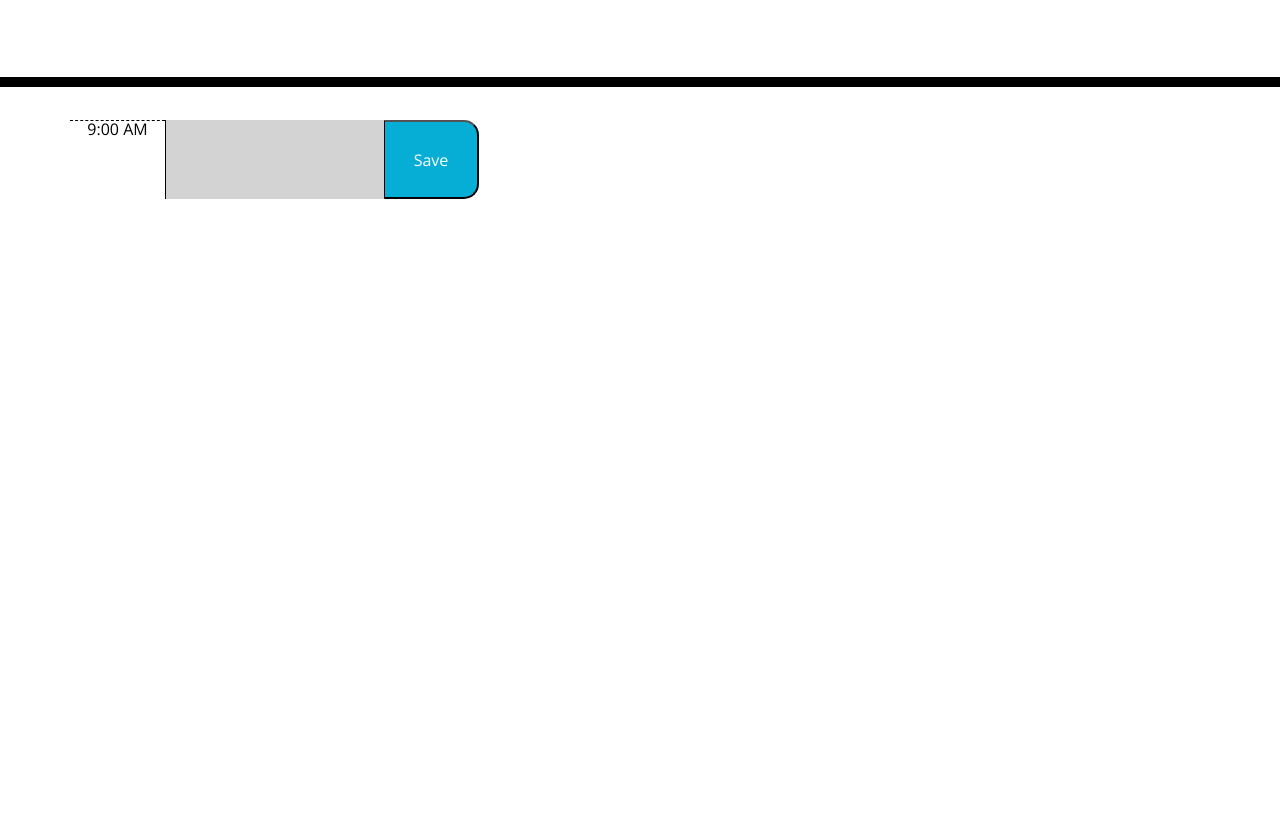
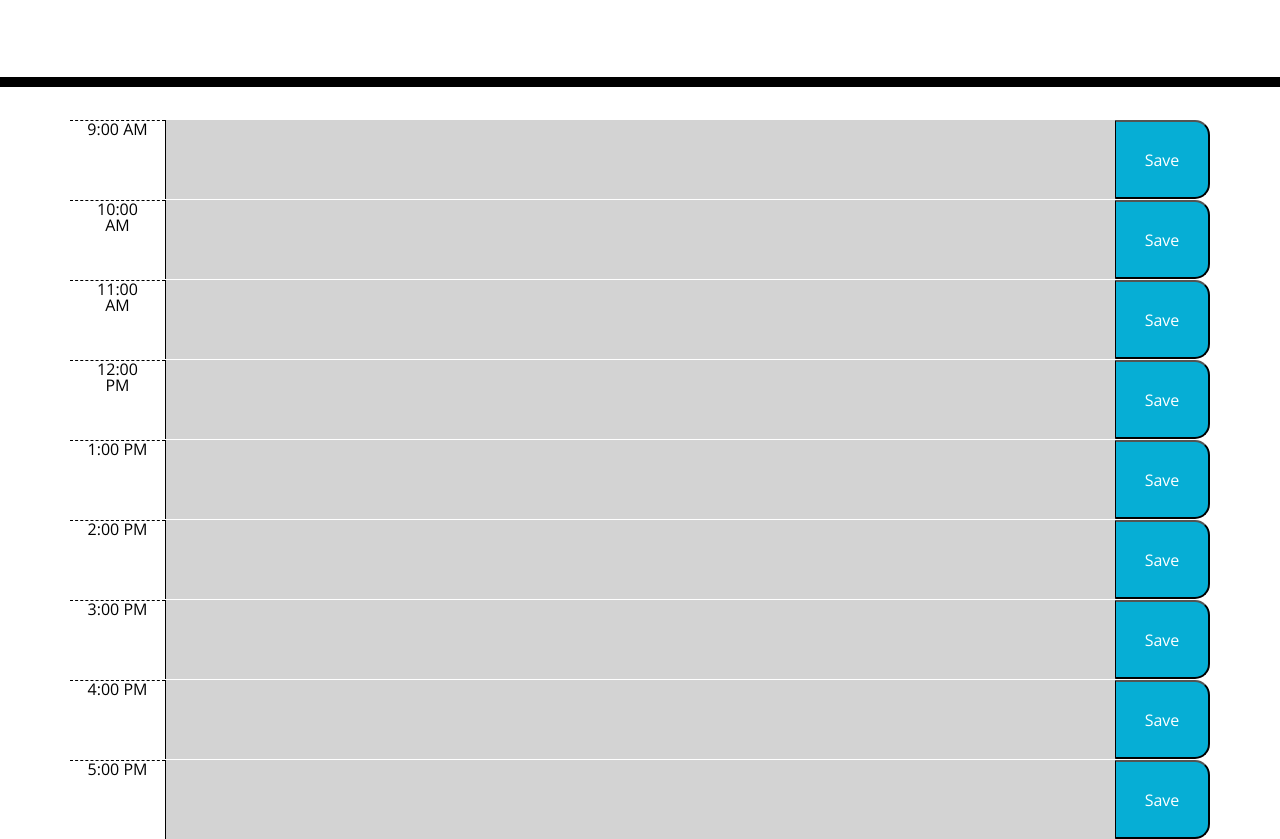
Before and after one commit to sharkattack182/scheduler, a plain HTML site: page index.html in a window 1280 px wide. Shown: the part 181-1020 px from the top of the page. Before the commit the page ends 800 px from the top, so only its background shows below. Drawn offline with nearby package versions, Linux system fonts and the light colour scheme; files that its build step writes are made by us from their sources.

Commit message:
added the rest of the hours for the work day

```diff
--- a/index.html
+++ b/index.html
@@ -1,24 +1,15 @@
 <!DOCTYPE html>
 <html lang="en">
+
 <head>
     <meta charset="UTF-8" />
     <meta name="viewport" content="width=device-width, initial-scale=1.0" />
     <meta http-equiv="X-UA-Compatible" content="ie=edge" />
-    <link
-      rel="stylesheet"
-      href="https://stackpath.bootstrapcdn.com/bootstrap/4.3.1/css/bootstrap.min.css"
-    />
-    <link
-      rel="stylesheet"
-      href="https://use.fontawesome.com/releases/v5.8.1/css/all.css"
-      integrity="sha384-50oBUHEmvpQ+1lW4y57PTFmhCaXp0ML5d60M1M7uH2+nqUivzIebhndOJK28anvf"
-      crossorigin="anonymous"
-    />
-    <link
-      href="https://fonts.googleapis.com/css?family=Open+Sans&display=swap"
-      rel="stylesheet"
-    />
-    <link rel="stylesheet" href="style.css" />
+    <link rel="stylesheet" href="https://stackpath.bootstrapcdn.com/bootstrap/4.3.1/css/bootstrap.min.css" />
+    <link rel="stylesheet" href="https://use.fontawesome.com/releases/v5.8.1/css/all.css"
+        integrity="sha384-50oBUHEmvpQ+1lW4y57PTFmhCaXp0ML5d60M1M7uH2+nqUivzIebhndOJK28anvf" crossorigin="anonymous" />
+    <link href="https://fonts.googleapis.com/css?family=Open+Sans&display=swap" rel="stylesheet" />
+    <link rel="stylesheet" href="assets/style.css" />
     <title>Work Day Scheduler</title>
 </head>
 
@@ -32,12 +23,53 @@
         <!-- Timeblocks go here -->
         <div class="row time-block">
             <div class="hour col-md-1">9:00 AM</div>
-          <textarea name="9am" id="9" class="description past"></textarea>
+            <textarea name="9am" id="9" class="col-md-10 col-sm-8 description past"></textarea>
             <button class="saveBtn col-md-1" value="9">Save</button>
+        </div>
+        <div class="row time-block">
+            <div class="hour col-md-1">10:00 AM</div>
+            <textarea name="10am" id="10" class="col-md-10 col-sm-8 description past"></textarea>
+            <button class="saveBtn col-md-1" value="10">Save</button>
+        </div>
+        <div class="row time-block">
+            <div class="hour col-md-1">11:00 AM</div>
+            <textarea name="11am" id="11" class="col-md-10 col-sm-8 description past"></textarea>
+            <button class="saveBtn col-md-1" value="11">Save</button>
+        </div>
+        <div class="row time-block">
+            <div class="hour col-md-1">12:00 PM</div>
+            <textarea name="12pm" id="12" class="col-md-10 col-sm-8 description past"></textarea>
+            <button class="saveBtn col-md-1" value="12">Save</button>
+        </div>
+        <div class="row time-block">
+            <div class="hour col-md-1">1:00 PM</div>
+            <textarea name="1pm" id="13" class="col-md-10 col-sm-8 description past"></textarea>
+            <button class="saveBtn col-md-1" value="13">Save</button>
+        </div>
+        <div class="row time-block">
+            <div class="hour col-md-1">2:00 PM</div>
+            <textarea name="2pm" id="14" class="col-md-10 col-sm-8 description past"></textarea>
+            <button class="saveBtn col-md-1" value="14">Save</button>
+        </div>
+        <div class="row time-block">
+            <div class="hour col-md-1">3:00 PM</div>
+            <textarea name="3pm" id="14" class="col-md-10 col-sm-8 description past"></textarea>
+            <button class="saveBtn col-md-1" value="14">Save</button>
+        </div>
+        <div class="row time-block">
+            <div class="hour col-md-1">4:00 PM</div>
+            <textarea name="4pm" id="15" class="col-md-10 col-sm-8 description past"></textarea>
+            <button class="saveBtn col-md-1" value="15">Save</button>
+        </div>
+        <div class="row time-block">
+            <div class="hour col-md-1">5:00 PM</div>
+            <textarea name="5pm" id="16" class="col-md-10 col-sm-8 description past"></textarea>
+            <button class="saveBtn col-md-1" value="16">Save</button>
         </div>
     </div>
 
     <script src="https://code.jquery.com/jquery-3.4.1.min.js"></script>
     <script src="https://cdnjs.cloudflare.com/ajax/libs/moment.js/2.24.0/moment.min.js"></script>
 </body>
+
 </html>
```
Lines whose indentation alone changed are shown as unchanged.
